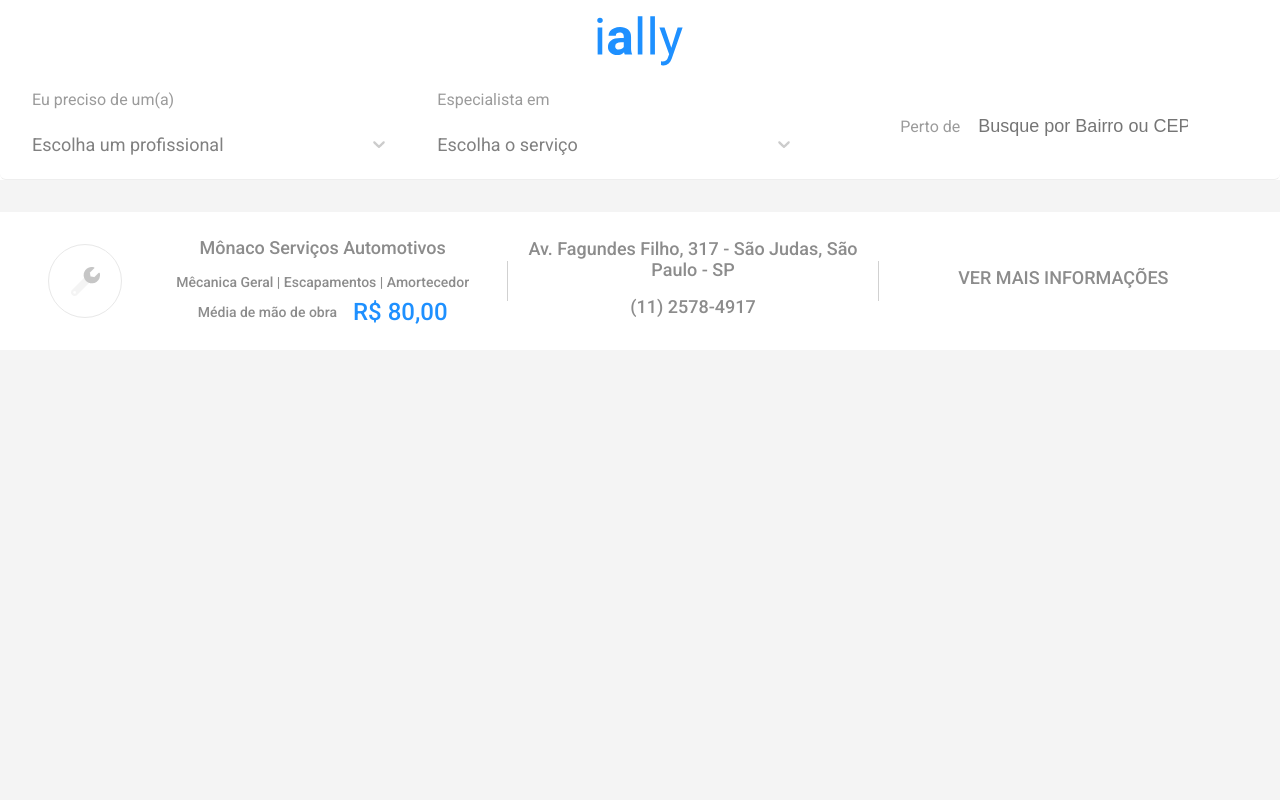
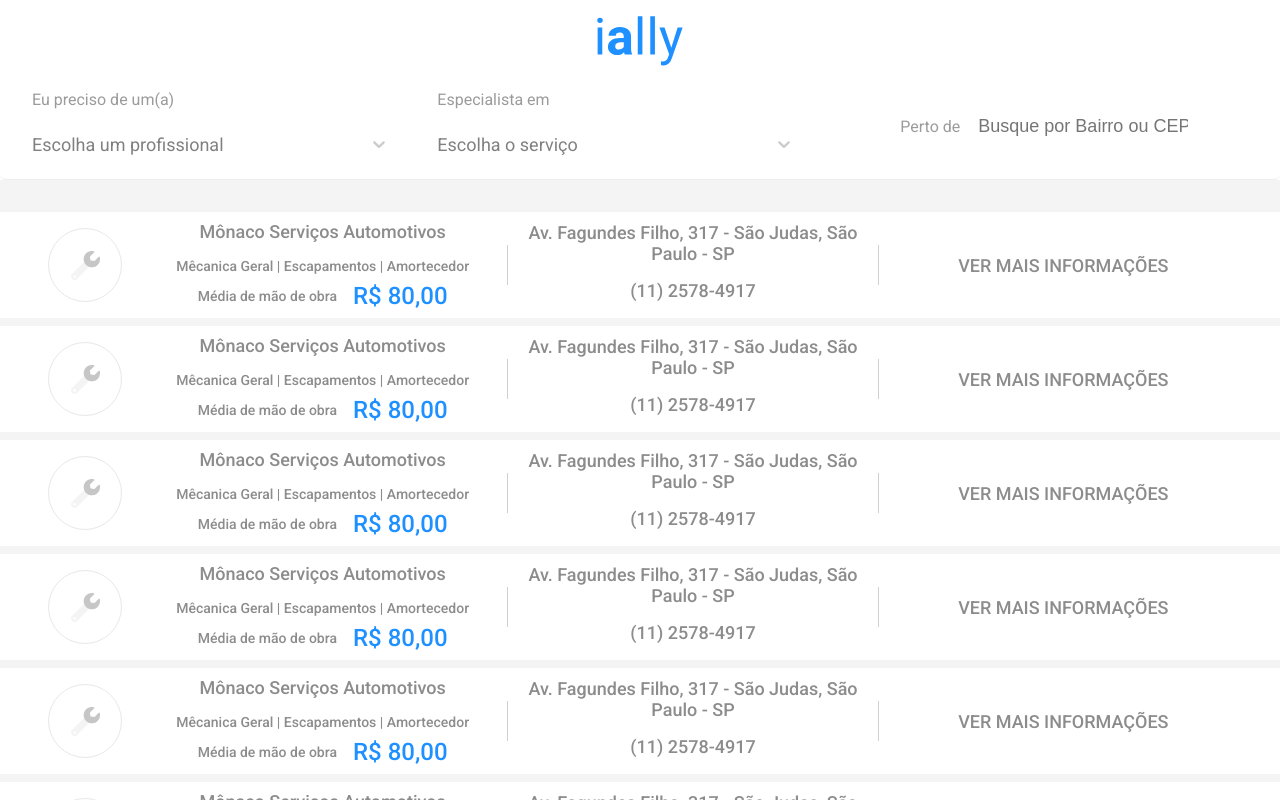
Before and after one commit to pipoblak/ially-front, a React (Create React App) app: page /lista in a window 1280 px wide. Built offline with nearby package versions, Linux system fonts and the light colour scheme.

Commit message:
Icon and ListItems

```diff
--- a/public/index.html
+++ b/public/index.html
@@ -2,7 +2,7 @@
 <html lang="en">
   <head>
     <meta charset="utf-8" />
-    <link rel="icon" href="%PUBLIC_URL%/favicon.ico" />
+    <link rel="icon" href="%PUBLIC_URL%/favicon.png" />
     <meta name="viewport" content="width=device-width, initial-scale=1" />
     <meta name="theme-color" content="#1E90FF" />
     <meta
--- a/src/pages/SpaView/components/List/index.js
+++ b/src/pages/SpaView/components/List/index.js
@@ -14,6 +14,16 @@
         loading={loading}
       />
       <ListItem />
+      <ListItem />
+      <ListItem />
+      <ListItem />
+      <ListItem />
+      <ListItem />
+      <ListItem />
+      <ListItem />
+      <ListItem />
+      <ListItem />
+      <ListItem />
     </ListWrapper>
   );
 };
--- a/src/pages/SpaView/components/List/styles.js
+++ b/src/pages/SpaView/components/List/styles.js
@@ -6,6 +6,8 @@
   height: 100%;
   flex: 1;
   display: flex;
-  justify-content: center;
+  align-items: center;
   padding: 32px 0;
+  flex-direction: column;
+  overflow: auto;
 `;
--- a/src/pages/SpaView/components/ListItem/index.js
+++ b/src/pages/SpaView/components/ListItem/index.js
@@ -1,7 +1,7 @@
 import React from 'react';
 import { BounceLoader } from "react-spinners";
 import { Avatar } from 'components';
-import { Wrapper, TextWrapper, Title, SubTitle, Value, Divisor } from './styles';
+import { Wrapper, TextWrapper, Title, SubTitle, Value, Divisor, Link } from './styles';
 import colors from 'variables/colors';
 import AvatarImage from 'avatar.png';
 
@@ -21,7 +21,7 @@
       </TextWrapper>
       <Divisor />
       <TextWrapper>
-        <Title>VER MAIS INFORMAÇÕES</Title>
+        <Link href="#">VER MAIS INFORMAÇÕES</Link>
       </TextWrapper>
     </Wrapper>
   );
--- a/src/pages/SpaView/components/ListItem/styles.js
+++ b/src/pages/SpaView/components/ListItem/styles.js
@@ -2,12 +2,13 @@
 import colors from 'variables/colors';
 
 export const Wrapper = styled.div`
-  width: 100%;
+  width: calc(100% - 64px);
   height: 138px;
   background: white;
   display: flex;
   align-items: center;
   padding: 0 32px;
+  margin-bottom: 8px;
 `;
 
 export const TextWrapper = styled.div`
@@ -61,3 +62,15 @@
   color: ${colors.primary};
   margin-left: 16px;
 `;
+
+export const Link = styled.a`
+  margin: 0;
+  padding: 0;
+  font-style: normal;
+  font-weight: 500;
+  font-size: 18px;
+  line-height: 21px;
+  color: #8C8C8C;
+  text-align: center;
+  text-decoration: none;
+`;
--- a/src/pages/SpaView/styles.js
+++ b/src/pages/SpaView/styles.js
@@ -15,7 +15,9 @@
   z-index: 1;
   top: 50%;
   width: 100%;
+  display: flex;
   flex: 1;
+  flex-direction: column;
   height: ${p=> p.toggled ? '100%' : '368px'};
   transition: all .35s;
   transition-timing-function: cubic-bezier(0, 0, 0.2, 1);
@@ -25,7 +27,6 @@
 export const Container = styled.div`
   display: flex;
   width: 100%;
-  flex: 1;
   flex-direction: column;
   position: relative;
   top: -50%;
```
Also changed, not shown: public/favicon.png (added), public/manifest.json, 1 other file (tests, documents, lock files or other folders).
